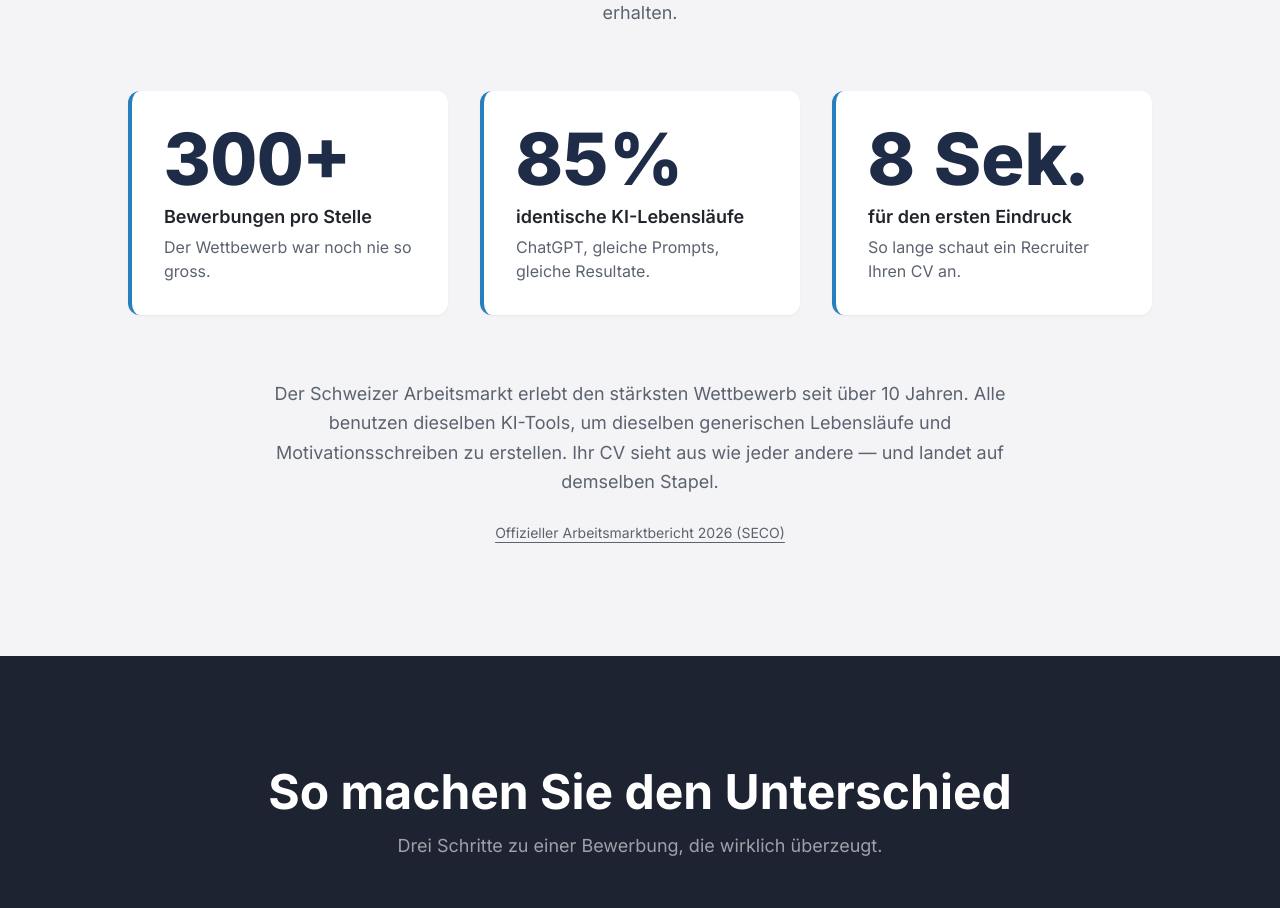
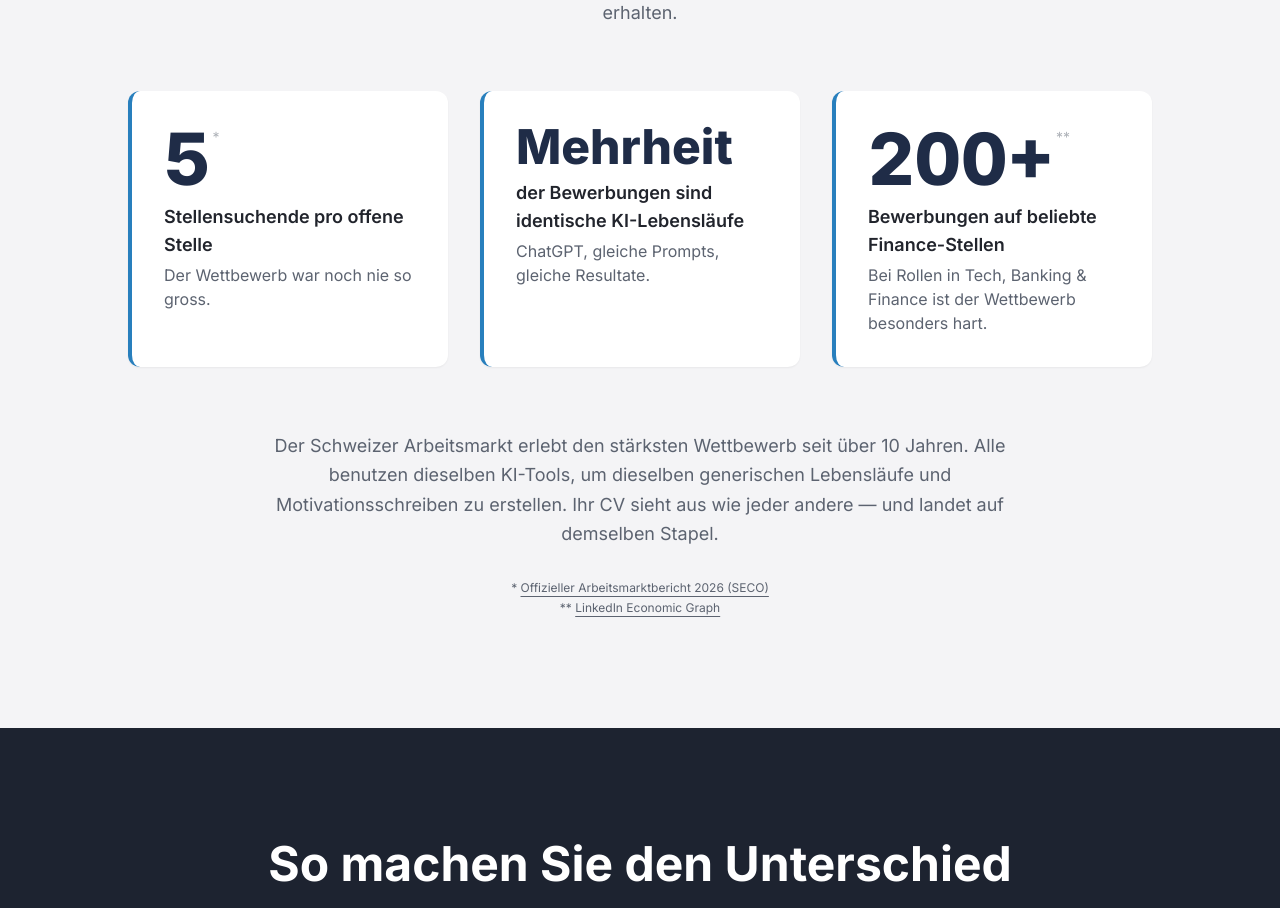
Before and after one commit to liapit/bewerbungswerkstatt, a React (Vite) app: page / in a window 1280 px wide. Shown: the part 1160-2068 px from the top of the page. Built offline with nearby package versions, Linux system fonts and the light colour scheme.

Commit message:
pronlem section

```diff
--- a/src/components/Problem.tsx
+++ b/src/components/Problem.tsx
@@ -7,26 +7,31 @@ interface StatData {
   suffix: string;
   label: string;
   subtext: string;
+  citation?: string;
+  displayText?: string;
 }
 
 const stats: StatData[] = [
   {
-    target: 300,
-    suffix: "+",
-    label: "Bewerbungen pro Stelle",
+    target: 5,
+    suffix: "",
+    label: "Stellensuchende pro offene Stelle",
     subtext: "Der Wettbewerb war noch nie so gross.",
+    citation: "*",
   },
   {
-    target: 85,
-    suffix: "%",
-    label: "identische KI-Lebensläufe",
+    target: 0,
+    suffix: "",
+    displayText: "Mehrheit",
+    label: "der Bewerbungen sind identische KI-Lebensläufe",
     subtext: "ChatGPT, gleiche Prompts, gleiche Resultate.",
   },
   {
-    target: 8,
-    suffix: " Sek.",
-    label: "für den ersten Eindruck",
-    subtext: "So lange schaut ein Recruiter Ihren CV an.",
+    target: 200,
+    suffix: "+",
+    label: "Bewerbungen auf beliebte Finance-Stellen",
+    subtext: "Bei Rollen in Tech, Banking & Finance ist der Wettbewerb besonders hart.",
+    citation: "**",
   },
 ];
 
@@ -46,9 +51,14 @@ function StatCard({ stat, delay }: { stat: StatData; delay: string }) {
         isVisible ? "opacity-100 translate-y-0" : "opacity-0 translate-y-3 sm:translate-y-4"
       }`}
     >
-      <p className="text-5xl lg:text-7xl font-extrabold text-primary mb-2 tabular-nums">
-        {display}
-      </p>
+      <div className="relative inline-flex items-start mb-2">
+        <p className={`font-extrabold text-primary ${stat.displayText ? "text-4xl lg:text-5xl" : "text-5xl lg:text-7xl tabular-nums"}`}>
+          {stat.displayText ?? display}
+        </p>
+        {stat.citation && (
+          <span className="text-sm font-normal text-muted-foreground/50 mt-1 ml-0.5">{stat.citation}</span>
+        )}
+      </div>
       <p className="text-lg font-semibold text-foreground mb-1">
         {stat.label}
       </p>
@@ -88,15 +98,23 @@ const Problem = () => {
             jeder andere — und landet auf demselben Stapel.
           </p>
 
-          <p className="text-center mt-6">
-            <a
+          <p className="text-xs text-muted-foreground mt-8 text-center space-y-1">
+            <span className="block">* <a
               href="https://www.seco.admin.ch/seco/de/home/Publikationen_Dienstleistungen/Publikationen_und_Formulare/Arbeit/Arbeitslosenversicherung/Die_Lage_auf_dem_Arbeitsmarkt/lage_arbeitsmarkt_2026.html"
               target="_blank"
               rel="noopener noreferrer"
-              className="text-sm text-muted-foreground hover:text-primary underline underline-offset-4"
+              className="hover:text-primary underline underline-offset-4"
             >
               Offizieller Arbeitsmarktbericht 2026 (SECO)
-            </a>
+            </a></span>
+            <span className="block">** <a
+              href="https://economicgraph.linkedin.com/"
+              target="_blank"
+              rel="noopener noreferrer"
+              className="hover:text-primary underline underline-offset-4"
+            >
+              LinkedIn Economic Graph
+            </a></span>
           </p>
         </ScrollReveal>
       </div>
```
